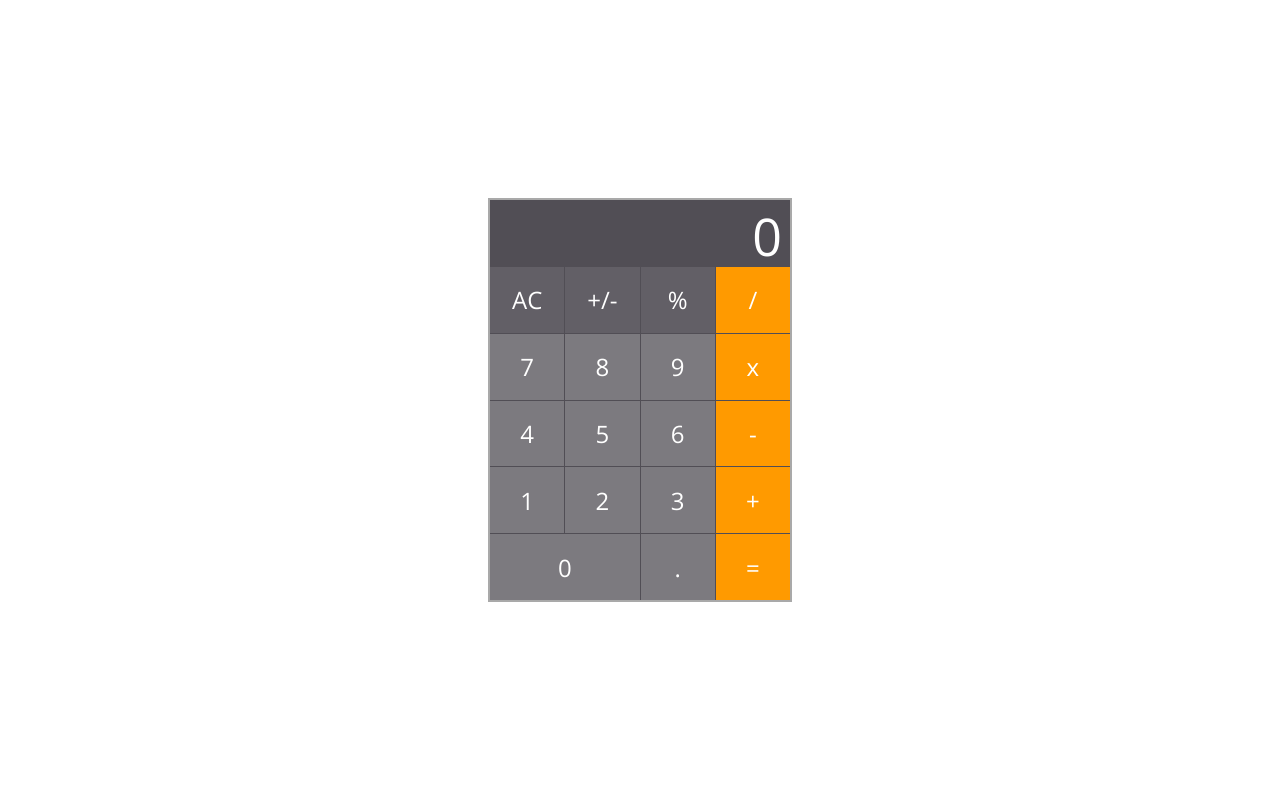
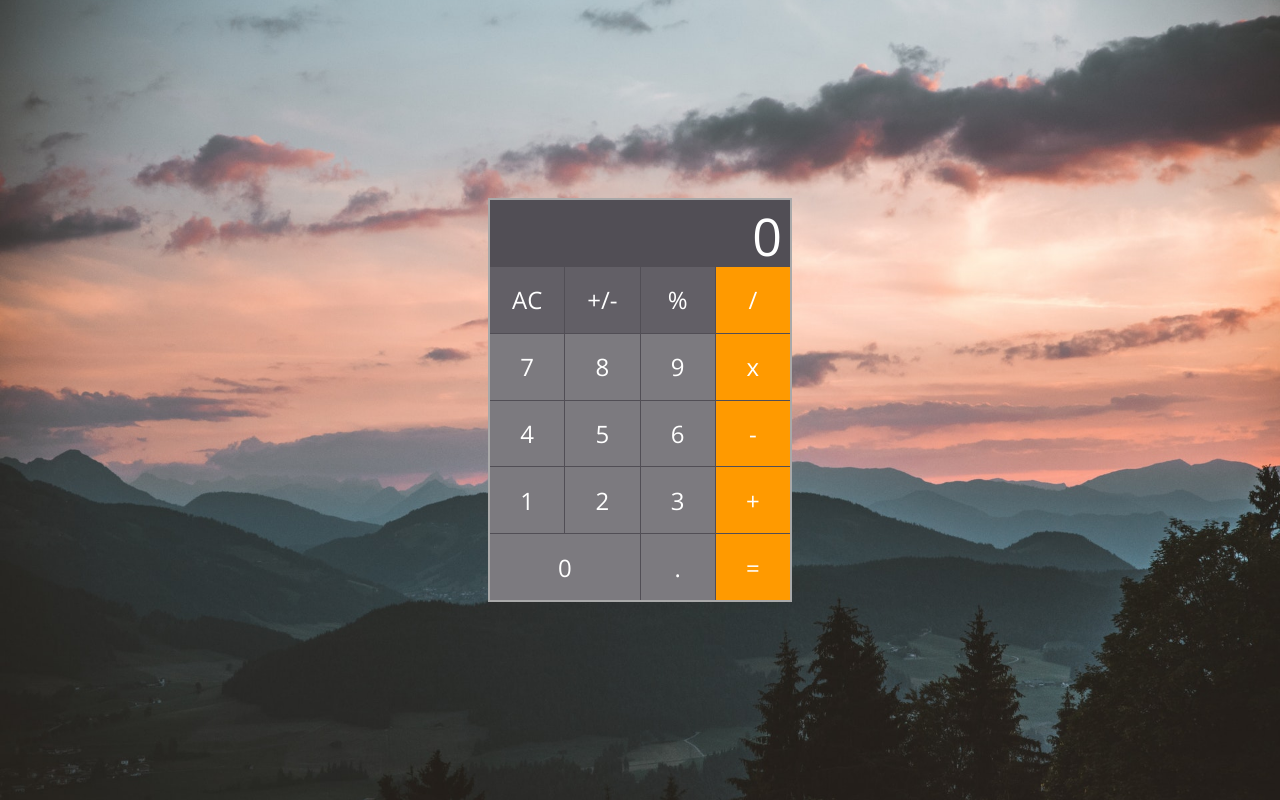
Before and after one commit to ChrisJGuard/calculator, a plain HTML site: page index.html in a window 1280 px wide. Drawn offline with nearby package versions, Linux system fonts and the light colour scheme.

Commit message:
Add background image

```diff
--- a/styles/style.css
+++ b/styles/style.css
@@ -7,6 +7,9 @@ body {
 }
 
 body {
+  background-image: url("/images/background.jpg");
+  background-position: center;
+  background-size: cover;
   display: flex;
   justify-content: center;
   align-items: center;
```
Also changed, not shown: images/background.jpg (added).
